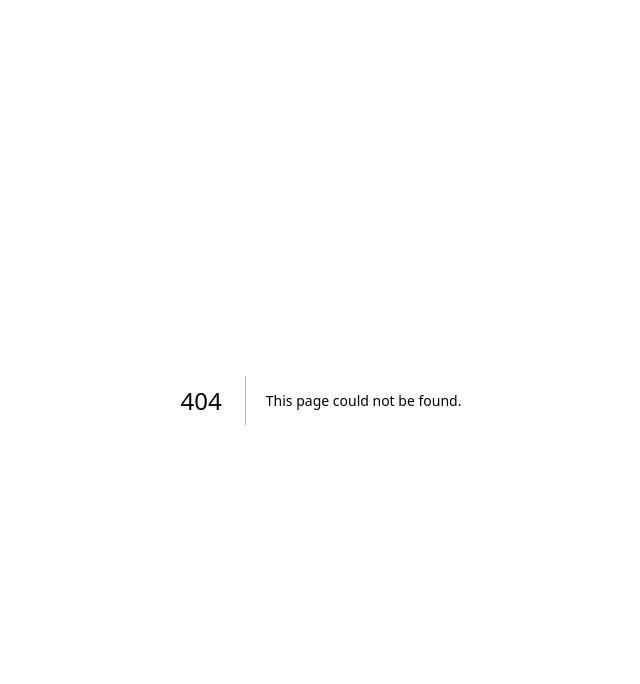
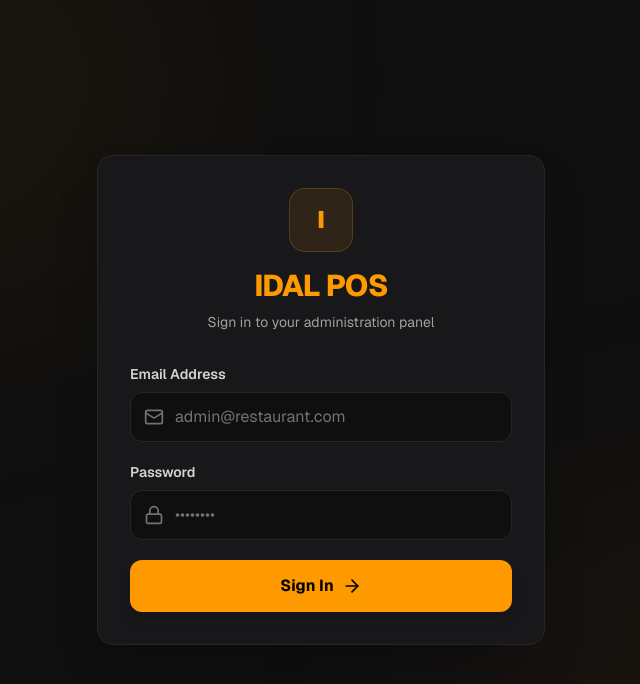
Before and after one commit to haidirwf/idalpos, a Next.js app: page /login in a window 1280 px wide. Before the commit this address had no page. Shown: the top 684 px of the page, without its empty margins (319-959 px from the left). Built offline with nearby package versions, Linux system fonts and the light colour scheme.

Commit message:
feat: design login page UI and server side authentication actions

```diff
--- /dev/null
+++ b/app/login/actions.ts
@@ -0,0 +1,31 @@
+'use server';
+
+import { createClient } from '@/lib/supabase/server';
+import { redirect } from 'next/navigation';
+
+export async function login(formData: FormData) {
+  const email = formData.get('email') as string;
+  const password = formData.get('password') as string;
+
+  if (!email || !password) {
+    throw new Error('Email and password are required');
+  }
+
+  const supabase = await createClient();
+  const { error } = await supabase.auth.signInWithPassword({
+    email,
+    password,
+  });
+
+  if (error) {
+    throw new Error(error.message);
+  }
+
+  redirect('/admin');
+}
+
+export async function logout() {
+  const supabase = await createClient();
+  await supabase.auth.signOut();
+  redirect('/login');
+}
--- /dev/null
+++ b/app/login/page.tsx
@@ -0,0 +1,118 @@
+'use client';
+
+import React, { useState, useTransition } from 'react';
+import { login } from './actions';
+import { Mail, Lock, AlertCircle, Loader2, ArrowRight } from 'lucide-react';
+
+export default function LoginPage() {
+  const [error, setError] = useState<string | null>(null);
+  const [isPending, startTransition] = useTransition();
+
+  const handleSubmit = (event: React.FormEvent<HTMLFormElement>) => {
+    event.preventDefault();
+    setError(null);
+    const formData = new FormData(event.currentTarget);
+
+    startTransition(async () => {
+      try {
+        await login(formData);
+      } catch (err: any) {
+        // Re-throw redirect errors so Next.js handles navigation correctly
+        if (err.digest?.includes('NEXT_REDIRECT') || err.message?.includes('NEXT_REDIRECT')) {
+          throw err;
+        }
+        setError(err.message || 'Invalid email or password');
+      }
+    });
+  };
+
+  return (
+    <div className="min-h-screen bg-[#0F0F10] flex items-center justify-center p-4 text-white relative overflow-hidden font-sans">
+      {/* Background decorative glows */}
+      <div className="absolute top-[-20%] left-[-20%] w-[60%] h-[60%] rounded-full bg-amber-500/5 blur-[120px] pointer-events-none" />
+      <div className="absolute bottom-[-20%] right-[-20%] w-[60%] h-[60%] rounded-full bg-amber-600/5 blur-[120px] pointer-events-none" />
+
+      <div className="w-full max-w-md bg-[#18181B] border border-neutral-800 rounded-2xl p-8 shadow-2xl relative z-10">
+        <div className="text-center mb-8">
+          <div className="inline-flex items-center justify-center w-16 h-16 rounded-2xl bg-amber-500/10 border border-amber-500/20 mb-4 shadow-inner">
+            <span className="text-2xl font-black text-amber-500">I</span>
+          </div>
+          <h1 className="text-3xl font-extrabold text-amber-500 tracking-tight">
+            IDAL POS
+          </h1>
+          <p className="text-neutral-400 text-sm mt-2">
+            Sign in to your administration panel
+          </p>
+        </div>
+
+        {error && (
+          <div className="mb-6 flex items-start gap-3 bg-red-500/10 border border-red-500/20 text-red-200 p-4 rounded-xl text-sm animate-in fade-in duration-200">
+            <AlertCircle className="w-5 h-5 shrink-0 text-red-400" />
+            <div>
+              <p className="font-semibold text-red-400">Authentication failed</p>
+              <p className="mt-0.5 text-neutral-300">{error}</p>
+            </div>
+          </div>
+        )}
+
+        <form onSubmit={handleSubmit} className="space-y-5">
+          <div className="space-y-2">
+            <label className="block text-sm font-semibold text-neutral-300">
+              Email Address
+            </label>
+            <div className="relative">
+              <span className="absolute inset-y-0 left-0 flex items-center pl-3.5 text-neutral-500 pointer-events-none">
+                <Mail className="w-5 h-5" />
+              </span>
+              <input
+                type="email"
+                name="email"
+                required
+                disabled={isPending}
+                className="w-full bg-[#0F0F10] border border-neutral-800 rounded-xl pl-11 pr-4 py-3 text-white placeholder-neutral-500 focus:outline-none focus:border-amber-500 focus:ring-1 focus:ring-amber-500 transition-all disabled:opacity-50 disabled:cursor-not-allowed"
+                placeholder="admin@restaurant.com"
+              />
+            </div>
+          </div>
+
+          <div className="space-y-2">
+            <label className="block text-sm font-semibold text-neutral-300">
+              Password
+            </label>
+            <div className="relative">
+              <span className="absolute inset-y-0 left-0 flex items-center pl-3.5 text-neutral-500 pointer-events-none">
+                <Lock className="w-5 h-5" />
+              </span>
+              <input
+                type="password"
+                name="password"
+                required
+                disabled={isPending}
+                className="w-full bg-[#0F0F10] border border-neutral-800 rounded-xl pl-11 pr-4 py-3 text-white placeholder-neutral-500 focus:outline-none focus:border-amber-500 focus:ring-1 focus:ring-amber-500 transition-all disabled:opacity-50 disabled:cursor-not-allowed"
+                placeholder="••••••••"
+              />
+            </div>
+          </div>
+
+          <button
+            type="submit"
+            disabled={isPending}
+            className="w-full bg-amber-500 hover:bg-amber-600 text-black font-bold py-3.5 px-6 rounded-xl transition-all shadow-lg hover:shadow-amber-500/10 active:scale-[0.98] disabled:opacity-50 disabled:cursor-not-allowed flex items-center justify-center gap-2 cursor-pointer mt-2"
+          >
+            {isPending ? (
+              <>
+                <Loader2 className="w-5 h-5 animate-spin" />
+                <span>Signing In...</span>
+              </>
+            ) : (
+              <>
+                <span>Sign In</span>
+                <ArrowRight className="w-5 h-5" />
+              </>
+            )}
+          </button>
+        </form>
+      </div>
+    </div>
+  );
+}
```
Also changed, not shown: 1 other file (tests, documents, lock files or other folders).
